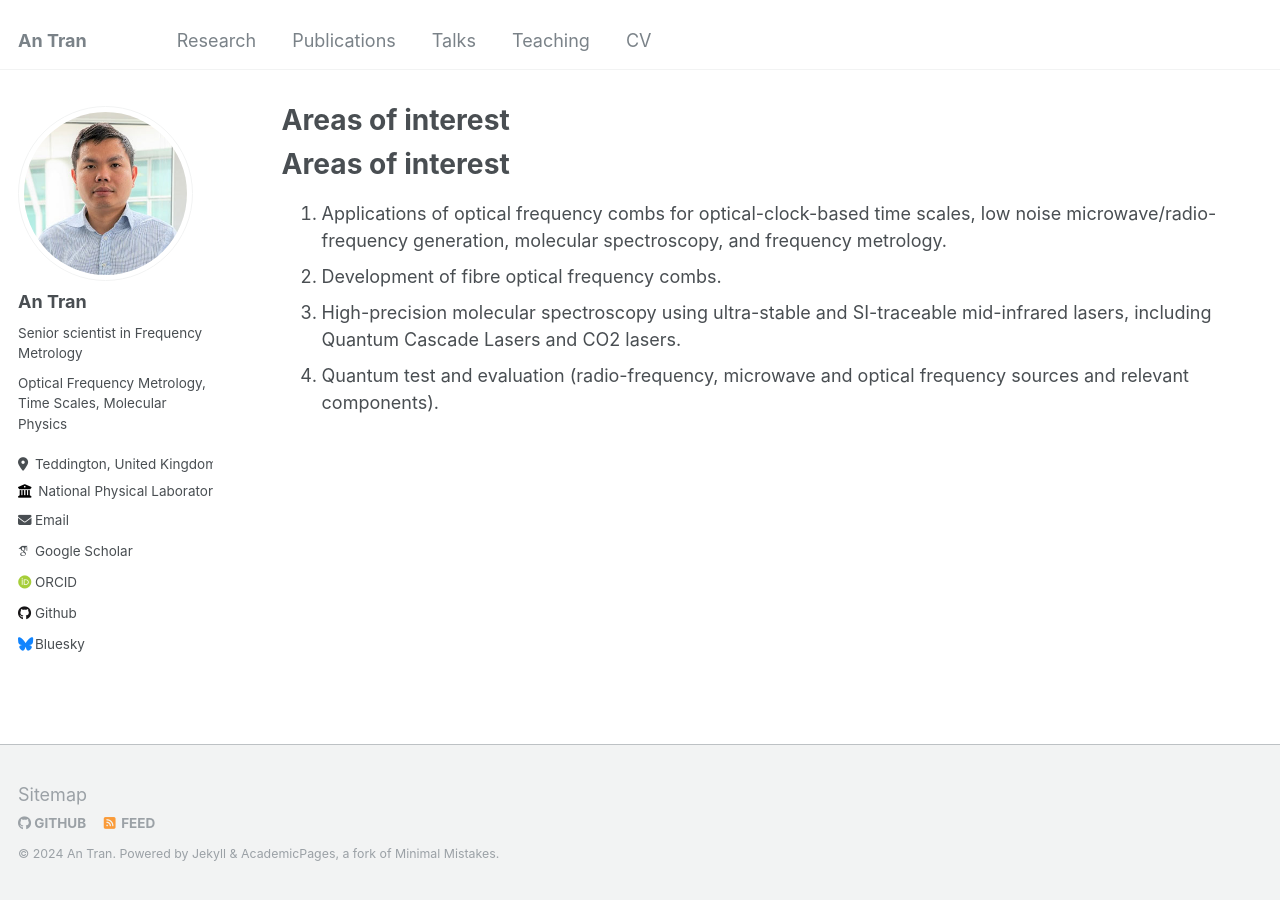
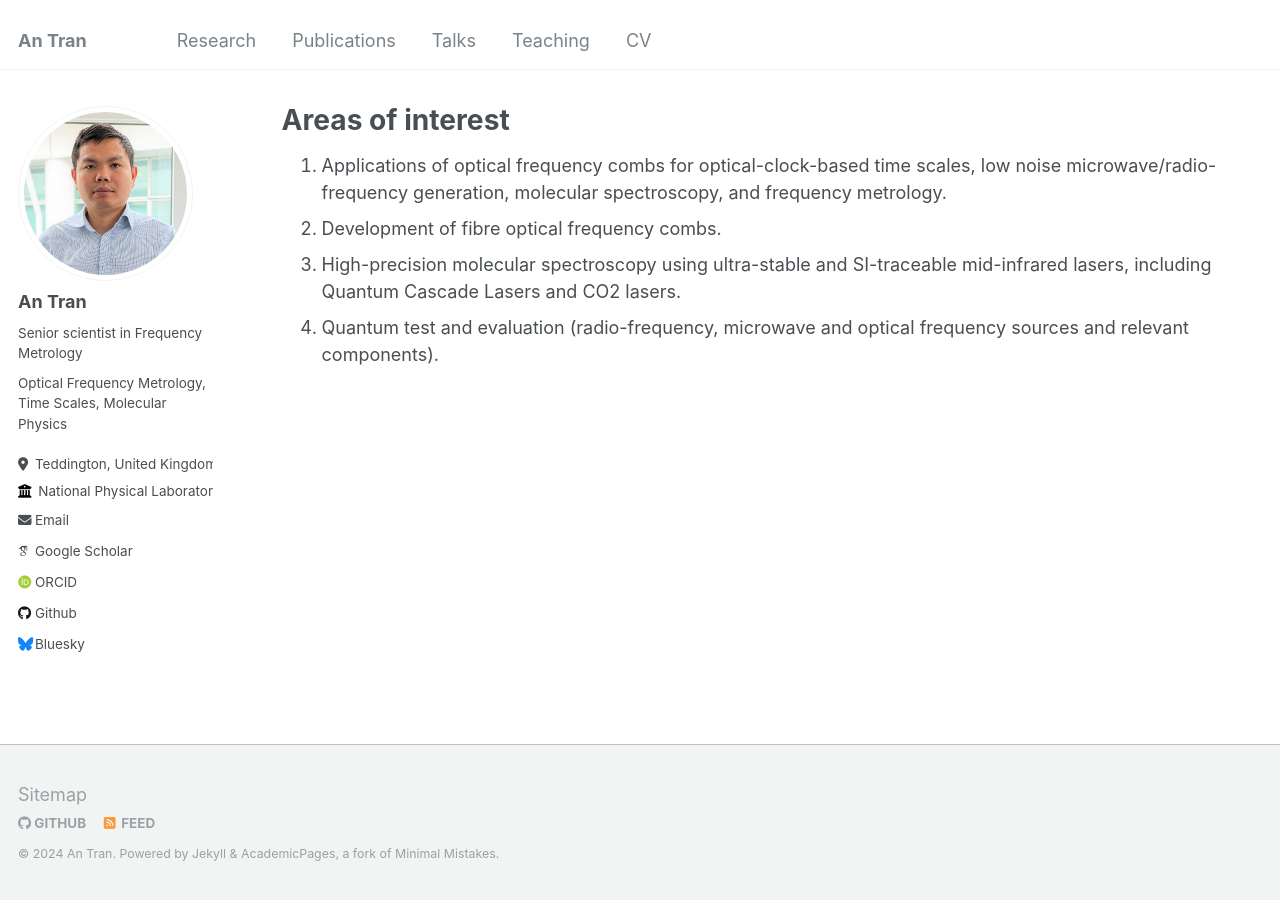
Before and after one commit to antran-phys/antran-phys.github.io, a Jekyll site: the page built from _pages/research.md, in a window 1280 px wide. Built offline with Jekyll 4.4.1, drawn with Linux system fonts in a browser that asks for light colours; some web fonts are replaced.

Commit message:
Update research.md

```diff
--- a/_pages/research.md
+++ b/_pages/research.md
@@ -9,9 +9,6 @@ redirect_from:
 
 {% include base_path %}
 
-
-Areas of interest
-======
 1. Applications of optical frequency combs for optical-clock-based time scales, low noise microwave/radio-frequency generation, molecular spectroscopy, and frequency metrology.
 1. Development of fibre optical frequency combs.
 1. High-precision molecular spectroscopy using ultra-stable and SI-traceable mid-infrared lasers, including Quantum Cascade Lasers and CO2 lasers.
```
